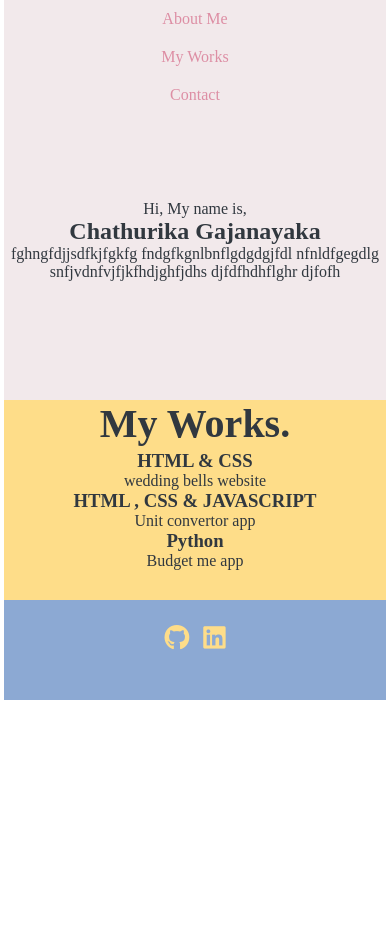
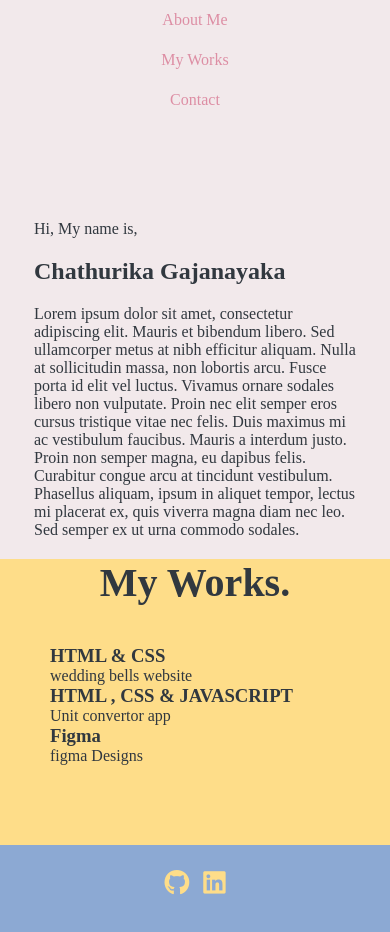
Before and after one commit to chathugaj/portfolio-, a plain HTML site: page index.html in a window 390 px wide. Before the commit the page ends 844 px from the top, so only its background shows below. Drawn offline with Linux system fonts and the light colour scheme; a web font is replaced by a local one.

Commit message:
Add css changes for max-width 393px

```diff
--- a/assets/css/style.css
+++ b/assets/css/style.css
@@ -31,7 +31,10 @@ a {
   color: #dd8ea4;
   text-decoration: none;
 }
-
+#menu > li {
+  list-style-type: none;
+  display: inline;
+}
 #menu a:hover {
   color: #8ca9d3;
 }
@@ -40,6 +43,9 @@ a {
 .topnav-menu,
 h1 {
   font-family: "chango";
+}
+h1 {
+  padding-left: 20px;
 }
 
 h2 {
@@ -56,6 +62,13 @@ h2 {
 }
 .work-details > a {
   color: #31383f;
+}
+
+section > div {
+  margin: 0px 120px 0px;
+}
+div > p {
+  padding: 20px;
 }
 
 /** footer**/
@@ -78,33 +91,35 @@ footer {
 }
 /*media quries*/
 @media only screen and (max-width: 393px) {
-  #about-sec,
-  .topnav-menu,
-  .about-work {
-    margin: 0% 1%;
+  .topnav-menu {
     text-align: center;
     height: 200px;
   }
 
+  section > div {
+    margin: 0px 14px 0px;
+  }
+
   #menu > li {
     padding: 10px;
+    margin: 0% 23%;
+    line-height: 40px;
   }
   #work-topic {
     height: 50px;
+    text-align: center;
   }
   .work-container {
     height: 200px;
   }
-
-  footer {
-    margin: 0% 1%;
+  .work-left {
+    margin: 36px;
   }
 }
 
 @media only screen and (min-width: 393px) {
   #menu > li {
     text-align: left;
-    display: inline;
     padding: 18px;
     font-size: 16px;
   }
@@ -123,7 +138,6 @@ footer {
   .about-container {
     padding: 50px;
     padding: 57px;
-    text-align: center;
   }
   .about-work {
     height: 330px;
@@ -148,8 +162,7 @@ footer {
   li > a {
     font-size: 25px;
   }
-  p1,
-  p2 {
+  p {
     font-size: 30px;
   }
   h1 {
@@ -162,7 +175,7 @@ footer {
 
 @media only screen and (min-width: 1200px) {
   #about-sec {
-    height: 390px;
+    height: 500px;
   }
   .about-work {
     height: 460px;
--- a/index.html
+++ b/index.html
@@ -35,12 +35,21 @@
     <section id="about-sec">
       <div class="about-container">
         <div>
-          <p1>Hi, My name is,</p1>
+          <div><p>Hi, My name is,</p></div>
+
           <h1>Chathurika Gajanayaka</h1>
-          <p2>
-            fghngfdjjsdfkjfgkfg fndgfkgnlbnflgdgdgjfdl nfnldfgegdlg
-            snfjvdnfvjfjkfhdjghfjdhs djfdfhdhflghr djfofh
-          </p2>
+          <p>
+            Lorem ipsum dolor sit amet, consectetur adipiscing elit. Mauris et
+            bibendum libero. Sed ullamcorper metus at nibh efficitur aliquam.
+            Nulla at sollicitudin massa, non lobortis arcu. Fusce porta id elit
+            vel luctus. Vivamus ornare sodales libero non vulputate. Proin nec
+            elit semper eros cursus tristique vitae nec felis. Duis maximus mi
+            ac vestibulum faucibus. Mauris a interdum justo. Proin non semper
+            magna, eu dapibus felis. Curabitur congue arcu at tincidunt
+            vestibulum. Phasellus aliquam, ipsum in aliquet tempor, lectus mi
+            placerat ex, quis viverra magna diam nec leo. Sed semper ex ut urna
+            commodo sodales.
+          </p>
         </div>
       </div>
     </section>
@@ -65,16 +74,15 @@
           </div>
 
           <div class="work-details">
-            <h3>Python</h3>
+            <h3>Figma</h3>
 
-            <a href="python.html">Budget me app</a>
+            <a href="figma.html">figma Designs</a>
           </div>
         </div>
       </div>
     </section>
 
     <section>
-      <div>
       <footer>
         <ul class="social-networks">
           <li>
@@ -102,7 +110,6 @@
         src="https://kit.fontawesome.com/31e34e6a2a.js"
         crossorigin="anonymous"
       ></script>
-      </div>
     </section>
   </body>
 </html>
```
Lines whose indentation alone changed are shown as unchanged.
